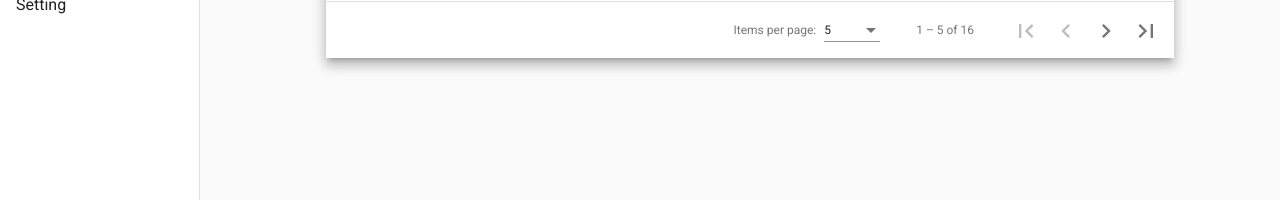
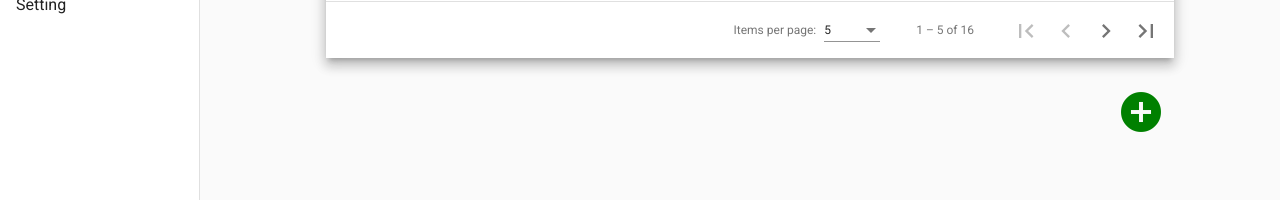
Before and after one commit to MESDataManagementSystem/frontEnd, an Angular app in the folder MES-client-side/: page /MES/students in a window 1280 px wide. Shown: the part 440-640 px from the top of the page. Built offline with nearby package versions, Linux system fonts and the light colour scheme.

Commit message:
adding add button to students component

```diff
--- a/MES-client-side/src/app/all-students/all-students.component.css
+++ b/MES-client-side/src/app/all-students/all-students.component.css
@@ -43,6 +43,14 @@ button{
   margin-left: auto;
   display: block;
 }
+.addIcon{
+  margin-left: 85%;
+  /* height: 100px;
+  width: */
+  transform: scale(2);
+  margin-top: 3%;
+  color: green
+}
 /* .searchIcon{
   margin-left: 20%;
 } */
--- a/MES-client-side/src/app/all-students/all-students.component.html
+++ b/MES-client-side/src/app/all-students/all-students.component.html
@@ -1,5 +1,6 @@
 <div class="content">
     <h2>Student's Information</h2>
+    <div>
         <mat-form-field >
             <mat-label>LRN</mat-label>
             <input matInput type="text" [(ngModel)]="value" autocomplete="off">
@@ -9,31 +10,10 @@
         </mat-form-field>
         <mat-icon matSuffix mat-icon-button aria-label="Search">search</mat-icon>
         <input class="ng-hide" id="input-file-id" multiple type="file" />
-    <!-- <div class="mat-elevation-z8">
-        <mat-table #table [dataSource]="dataSource">
-                <ng-container matColumnDef="lrn" >
-                    <th mat-header-cell *matHeaderCellDef   mat-sort-header> Name </th>
-                    <td mat-cell *matCellDef="let student"> {{student.name}} </td>
-                </ng-container>
-                <ng-container matColumnDef="name">
-                    <th mat-header-cell *matHeaderCellDef  mat-sort-header> LRN </th>
-                    <td mat-cell *matCellDef="let student"> {{student.lrn}} </td>
-                </ng-container>
-                <ng-container matColumnDef="view">
-                    <th mat-header-cell *matHeaderCellDef  mat-sort-header>  View </th>
-                    <td mat-cell *matCellDef="let student"> <mat-icon>visibility</mat-icon> </td>
-                </ng-container>
-                <tr mat-header-row *matHeaderRowDef="columnsToDisplay"></tr>
-                <tr mat-row *matRowDef="let myRowData; columns: columnsToDisplay"></tr>
-        </mat-table>
-        <mat-paginator [pageSizeOptions]="[5, 10, 20]" showFirstLastButtons></mat-paginator>
-    </div> -->
-
+    </div>
     <div class="mat-elevation-z8">
         <table mat-table [dataSource]="dataSource">
-
-          <!-- Position Column -->
-            <ng-container matColumnDef="lrn" >
+            <ng-container matColumnDef="lrn">
                 <th mat-header-cell *matHeaderCellDef   mat-sort-header> Name </th>
                 <td mat-cell *matCellDef="let student"> {{student.name}} </td>
             </ng-container>
@@ -48,6 +28,11 @@
             <tr mat-header-row *matHeaderRowDef="columnsToDisplay"></tr>
             <tr mat-row *matRowDef="let myRowData; columns: columnsToDisplay"></tr>
         </table>
-        <mat-paginator [pageSizeOptions]="[5,10]" showFirstLastButtons></mat-paginator>
+        <mat-paginator [pageSizeOptions]="[5,10,15]" showFirstLastButtons></mat-paginator>
+    </div>
+    <div>
+        <button mat-icon-button class="addIcon" matTooltip="Add Student Form 10"  >
+            <mat-icon class='menuIcon'>add_circle</mat-icon>
+        </button>
     </div>
 </div>
```
Lines whose indentation alone changed are shown as unchanged.
